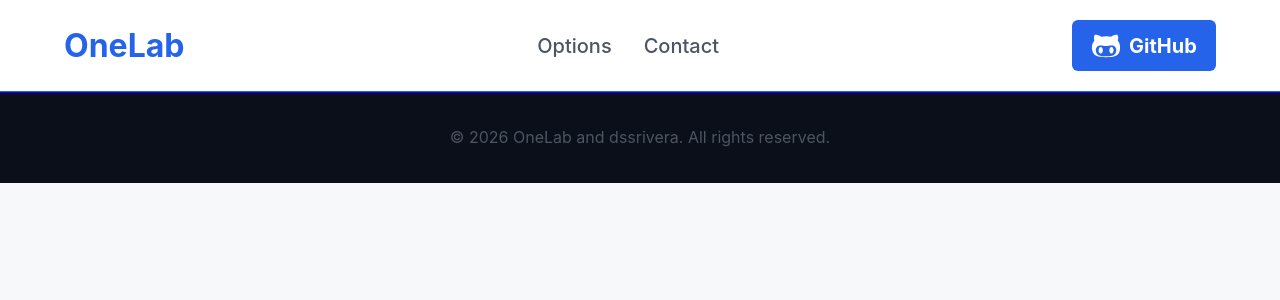
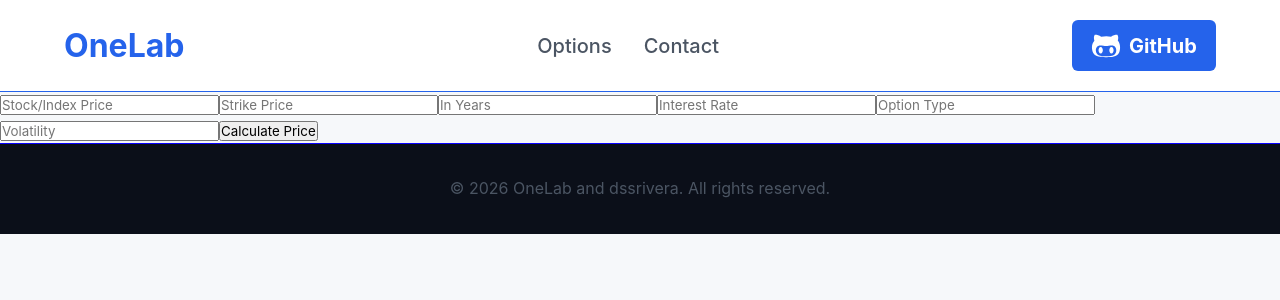
Before and after one commit to dsrrivera/options-corner, a React app in the folder frontend/: page /options in a window 1280 px wide. Shown: the top 300 px of the page. Built offline with nearby package versions, Linux system fonts and the light colour scheme; the HTML template or start-up script is replaced by a standard one.

Commit message:
Add OptionsPage and OptionsForm component
App.jsx now has route to OptionsPage. OptionsForm component is used inside the page to take user input and return options_price using the /api/pricer in main.py. Edge cases and errors are handled gracefully.

```diff
--- a/frontend/src/App.jsx
+++ b/frontend/src/App.jsx
@@ -3,6 +3,8 @@ import {BrowserRouter, Route, Routes} from 'react-router'
 import Header from './components/Header'
 import Footer from './components/Footer'
 import HomePage from './pages/HomePage'
+import OptionsPage from './pages/OptionsPage'
+
 import './App.css'
 
 export default function App() {
@@ -13,6 +15,7 @@ export default function App() {
 
       <Routes>
         <Route path="/" element={<HomePage />} />
+        <Route path="/options" element={<OptionsPage />} />
       </Routes>
 
       <Footer />
--- /dev/null
+++ b/frontend/src/components/OptionsForm.jsx
@@ -0,0 +1,76 @@
+import { useState } from 'react';
+import './OptionsForm.css'
+
+function OptionsForm() {
+  // form holds the values from the user needed for black_scholes.py
+  const [form, setForm] = useState({
+    stock_price: "",
+    strike_price: "",
+    time_til_expiration: "",
+    interest_rate: "",
+    option_type: "",
+    volatility: ""
+  });
+
+  const [result, setResult] = useState(null);
+  const [error, setError] = useState(null);
+
+  //used to update form state every time user inputs a value
+  const handleChange = (e) => {
+    setForm({
+      ...form,  //carry over everything already in the form
+      [e.target.name]: e.target.value });
+  };
+
+  //sends POST request to api/pricer to compute options_price in black_scholes.py from api in main.py
+  const handleSubmit = async (e) => {
+    e.preventDefault();
+    setError(null);
+    try {
+      const res = await fetch("http://localhost:8000/api/pricer", {
+        method: "POST",
+        headers: { "Content-Type": "application/json" },
+        body: JSON.stringify({
+          stock_price: form.stock_price,
+          strike_price: form.strike_price,
+          time_til_expiration: form.time_til_expiration,
+          interest_rate: form.interest_rate,
+          option_type: form.option_type,
+          volatility: form.volatility,
+        }),
+      });
+      if (!res.ok) throw new Error(`Request failed: ${res.status}`);
+      const data = await res.json(); //currently receives just option_price: price
+      setResult(data); //remains null if error is caught
+
+    } catch (err) {
+      setError(err.message);
+    }
+  };
+
+  return (
+    <section className='OptionsForm'>
+      {/* handles the user input and modifies form state */}
+      <form onSubmit={handleSubmit}>
+        <input name="stock_price" value={form.stock_price} onChange={handleChange} placeholder="Stock/Index Price" />
+        <input name="strike_price" value={form.strike_price} onChange={handleChange} placeholder="Strike Price" />
+        <input name="time_til_expiration" value={form.time_til_expiration} onChange={handleChange} placeholder="In Years" />
+        <input name="interest_rate" value={form.interest_rate} onChange={handleChange} placeholder="Interest Rate" />
+        <input name="option_type" value={form.option_type} onChange={handleChange} placeholder="Option Type" />
+        <input name="volatility" value={form.volatility} onChange={handleChange} placeholder="Volatility" />
+
+        <button type="submit">Calculate Price </button>
+      </form>
+
+      {/* if result is not null we display the price */}
+      {result && (
+        <div>
+          <p>Price: {result.option_price}</p>
+        </div>
+      )}
+      {error && <p style={{ color: "red" }}>{error}</p>}
+    </section>
+  );
+}
+
+export default OptionsForm;
--- /dev/null
+++ b/frontend/src/pages/OptionsPage.jsx
@@ -0,0 +1,8 @@
+import './OptionsPage.css'
+import OptionsForm from '../components/OptionsForm'
+
+export default function OptionsPage(){
+    return(
+        <OptionsForm />
+    )
+}
```
Also changed, not shown: frontend/src/components/OptionsForm.css (added), frontend/src/pages/OptionsPage.css (added).
